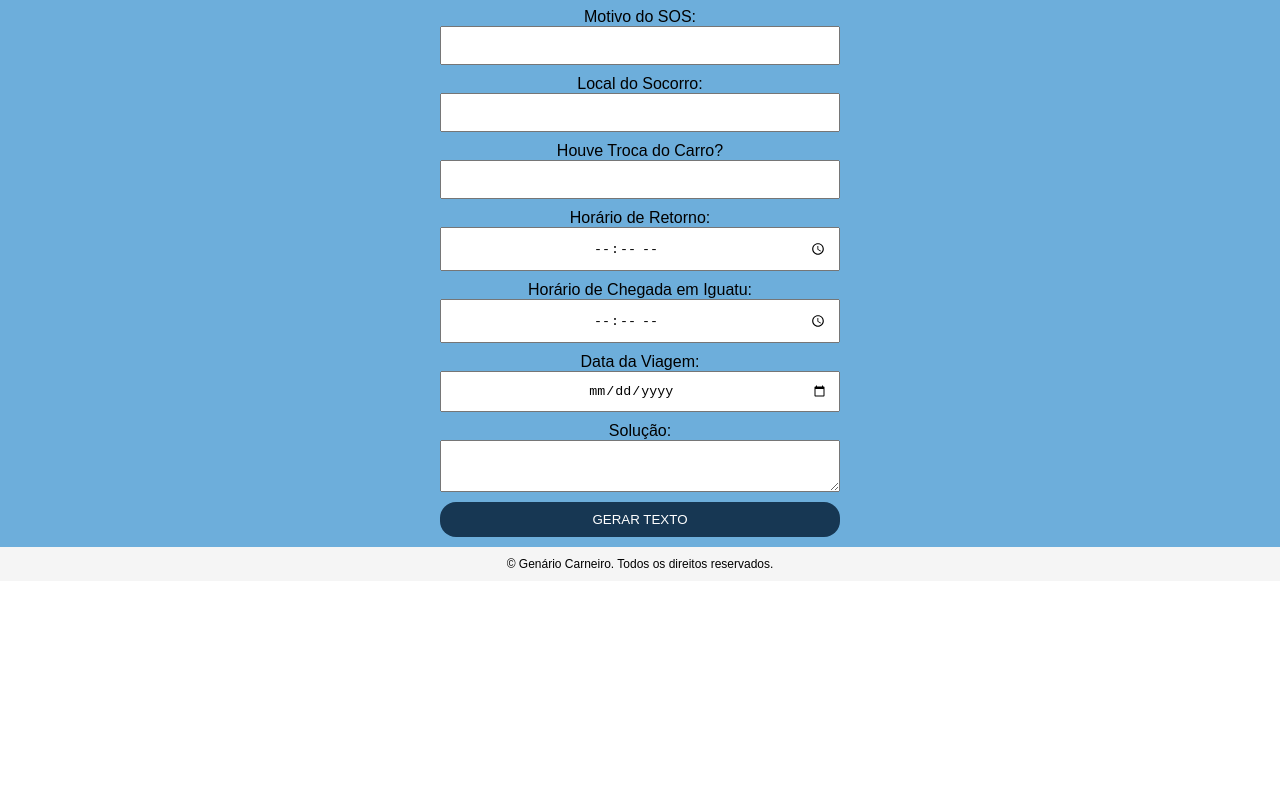
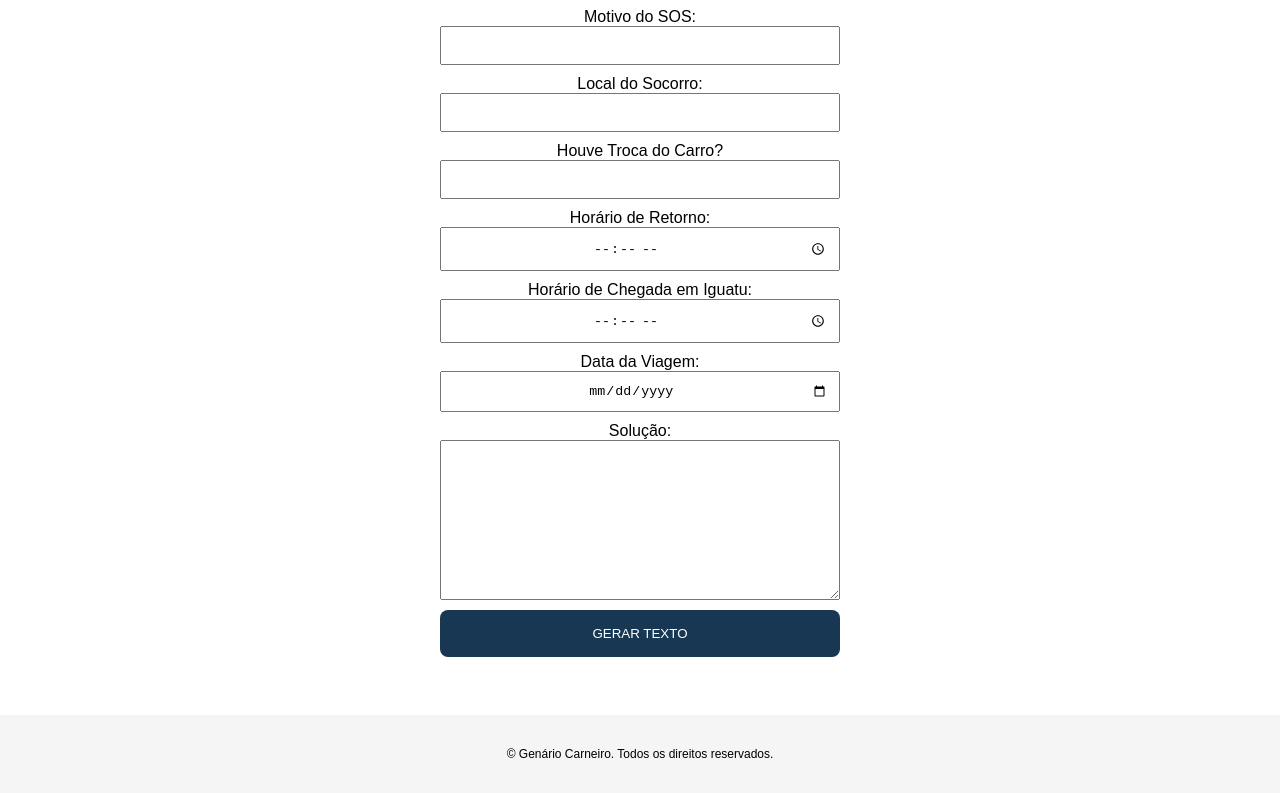
Before and after one commit to genariocoliveira/gerador-de-texto, a React (Create React App) app: page / in a window 1280 px wide. Shown: the part 548-1341 px from the top of the page. Before the commit the page ends 1129 px from the top, so only its background shows below. Built offline with nearby package versions, Linux system fonts and the light colour scheme.

Commit message:
Atualização

```diff
--- a/src/styles.css
+++ b/src/styles.css
@@ -6,7 +6,6 @@
 .App {
   font-family: sans-serif;
   text-align: center;
-  background: #6daedb;
 }
 .container {
   display: flex;
@@ -21,21 +20,30 @@
 
 input[type="text"],
 input[type="time"],
-input[type="date"],
-textarea {
+input[type="date"] {
   width: 100%;
   margin-bottom: 10px;
   padding: 10px;
   box-sizing: border-box;
   text-align: center;
+  outline: none;
+}
+textarea {
+  width: 100%;
+  height: 10rem;
+  margin-bottom: 10px;
+  padding: 10px;
+  box-sizing: border-box;
+  outline: none;
 }
 
 button {
   text-transform: uppercase;
   width: 100%;
-  padding: 1rem 0;
+  padding: 1rem 0 !important;
+  margin-bottom: 3rem;
   border: none;
-  border-radius: 1rem;
+  border-radius: 0.5rem;
   box-sizing: border-box;
   background: #173753;
   color: #fff;
@@ -53,7 +61,6 @@ button {
   textarea {
     width: 100%;
     max-width: 400px;
-    text-align: center;
   }
   button {
     width: 100%;
@@ -77,6 +84,7 @@ button {
 
 .texto-gerado {
   white-space: pre-wrap;
+  text-align: left;
 }
 
 .erro {
@@ -86,7 +94,7 @@ button {
 .footer {
   text-align: center;
   background-color: #f5f5f5;
-  padding: 10px;
+  padding: 2rem 0;
 }
 
 .footer-text {
```
